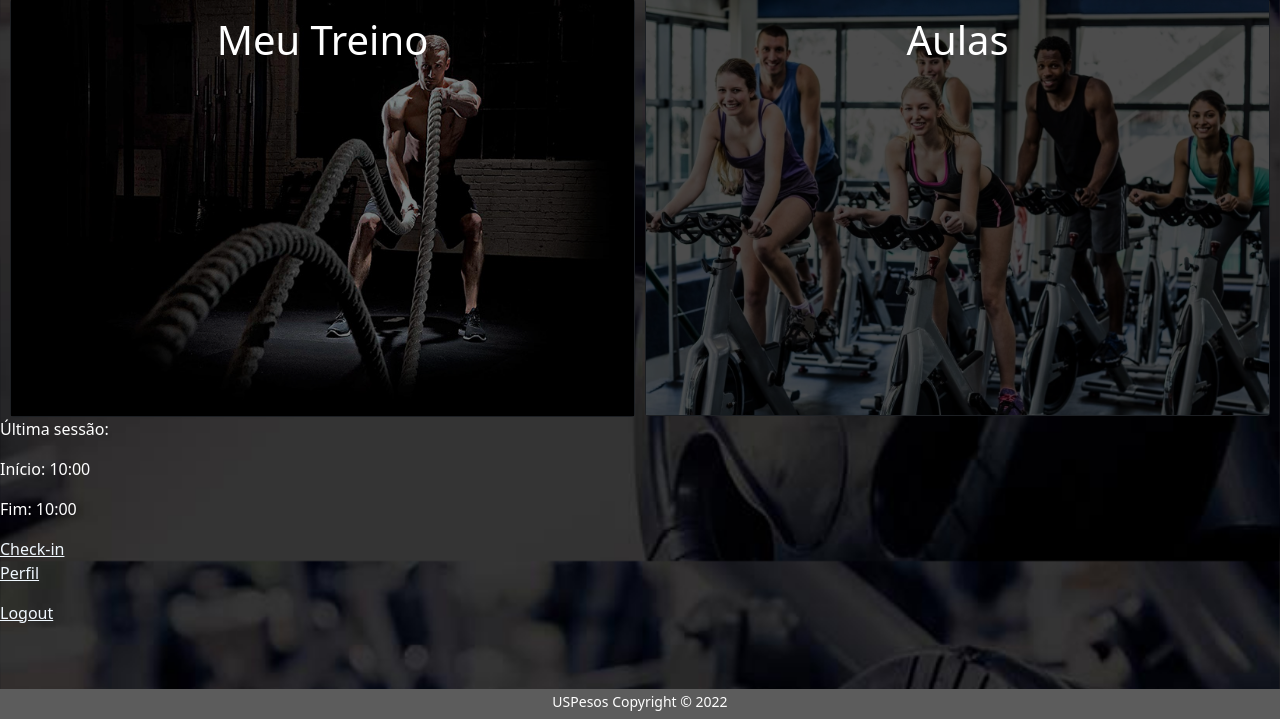
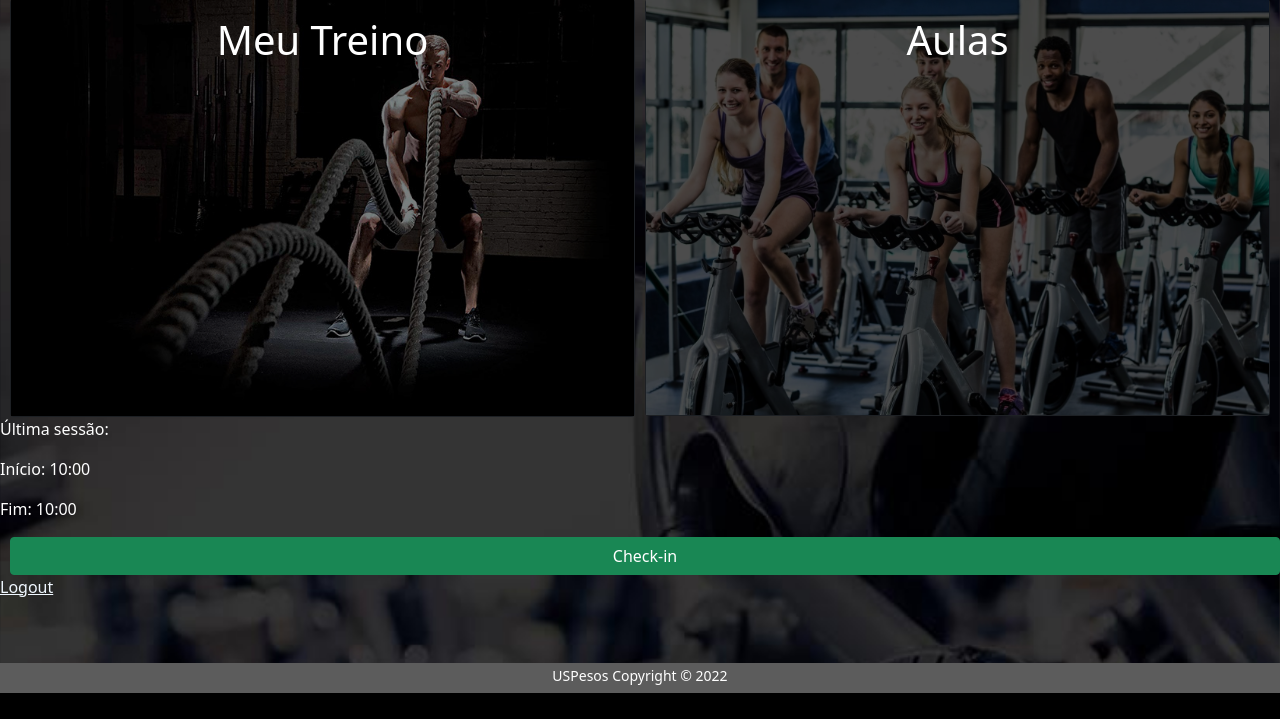
Before and after one commit to tomasolenscki/USPesos, a Django app: page /alunos/home/ in a window 1280 px wide. Shown: the part 239-958 px from the top of the page. After the commit the page ends 932 px from the top, so only its background shows below. Run offline with Django 4.2, Linux system fonts and the light colour scheme; a user stored in the database is signed in; tables that the repository leaves empty hold one stand-in row (values such as "Sample post"); grey boxes marked "Sample" are stand-in pictures; some libraries are stand-ins or nearby versions.

Commit message:
Alterar botões check-in e check-out

```diff
--- a/alunos/templates/alunos/home.html
+++ b/alunos/templates/alunos/home.html
@@ -58,14 +58,17 @@ Home
 
 {% if ultima_sessao.tempo_fim or not ultima_sessao %}
 
-<a href="{% url 'alunos:iniciar_sessao' %}">Check-in</a>
+<div class="d-grid gap-2">
+  <a href="{% url 'alunos:iniciar_sessao' %}" class="btn btn-success">Check-in</a>
+</div>
 
 {% else %}
-<a href="{% url 'alunos:terminar_sessao' %}">Check-out</a>
+
+<div class="d-grid gap-2">
+  <a href="{% url 'alunos:terminar_sessao' %}" class="btn btn-danger">Check-out</a>
+</div>
 
 {% endif %}
-
-<p> <a href="{% url 'alunos:perfil' %}">Perfil</a> </p>
 
 <p><a type="button" href="{% url 'logout' %}?next=/user/login/">Logout</a></p>
 
```
